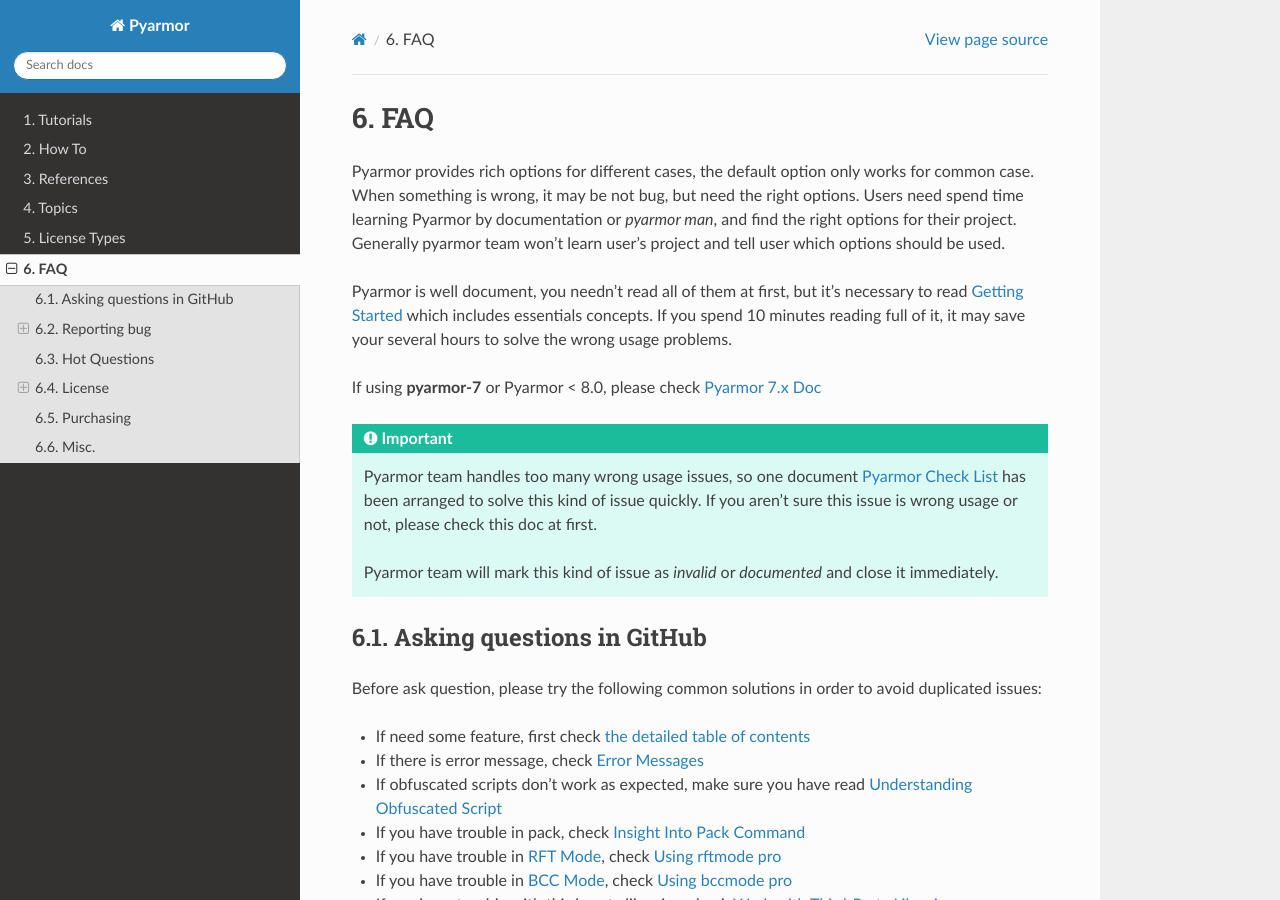
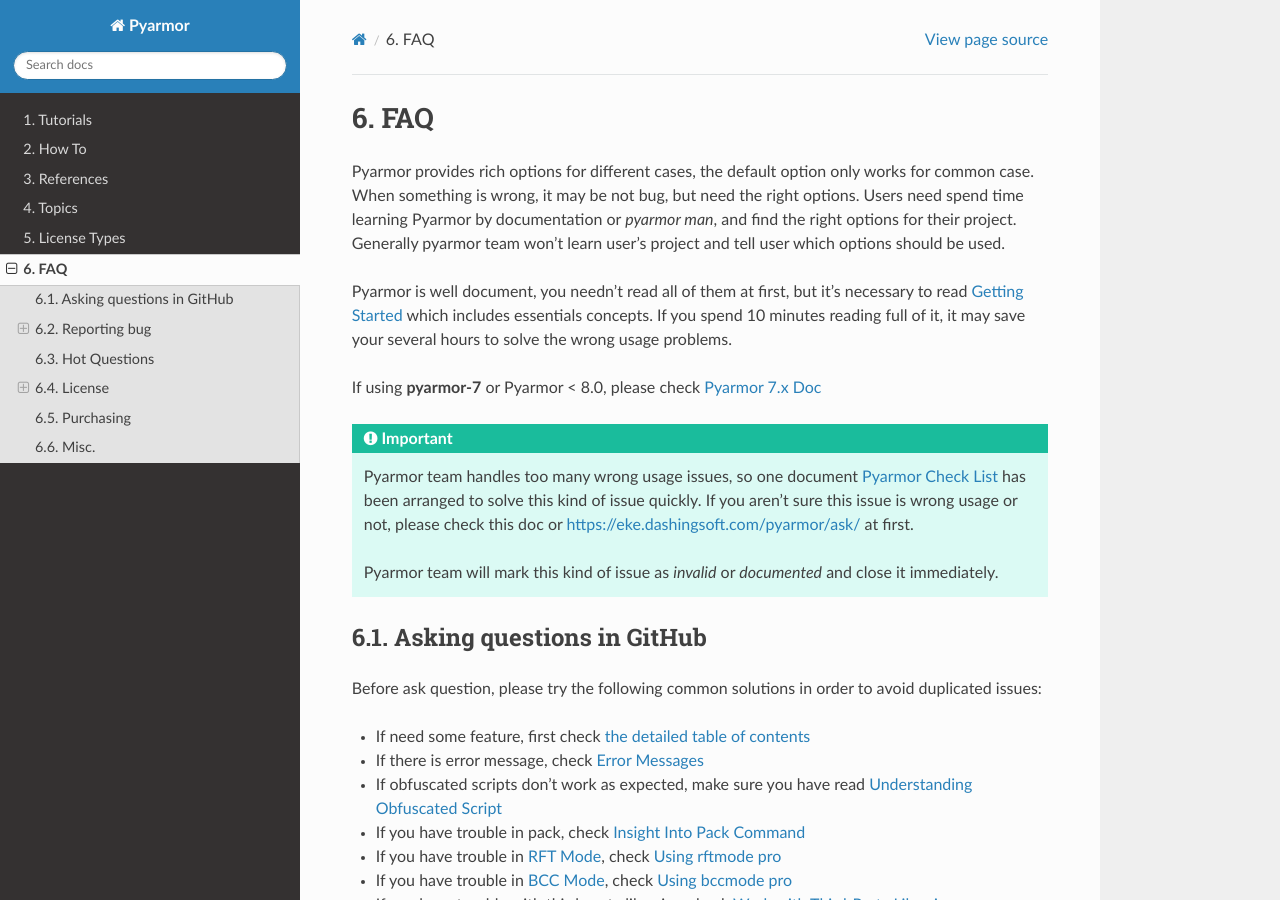
Before and after one commit to dashingsoft/pyarmor, a Sphinx documentation site: the page built from docs/questions.rst, in a window 1280 px wide and 900 px high. Built offline with Sphinx 7.4.7 and the Read the Docs theme 3.1.0, drawn with Linux system fonts in a browser that asks for light colours.

Commit message:
Add link to ask page in pyarmor learning system

```diff
--- a/docs/questions.rst
+++ b/docs/questions.rst
@@ -12,7 +12,7 @@
 
 .. important::
 
-   Pyarmor team handles too many wrong usage issues, so one document :doc:`reference/solutions` has been arranged to solve this kind of issue quickly. If you aren't sure this issue is wrong usage or not, please check this doc at first.
+   Pyarmor team handles too many wrong usage issues, so one document :doc:`reference/solutions` has been arranged to solve this kind of issue quickly. If you aren't sure this issue is wrong usage or not, please check this doc or https://eke.dashingsoft.com/pyarmor/ask/ at first.
 
    Pyarmor team will mark this kind of issue as `invalid` or `documented` and close it immediately.
 
```
